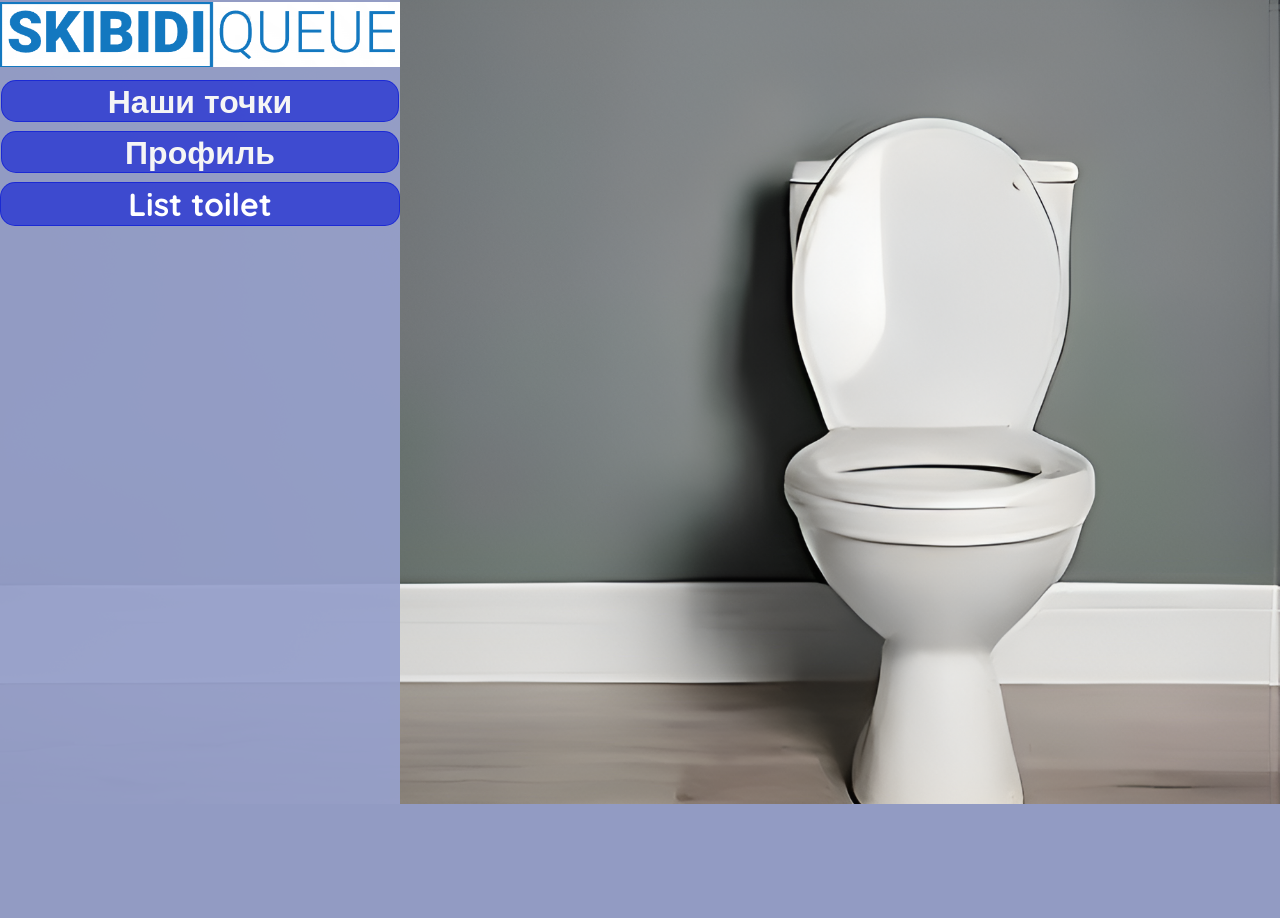
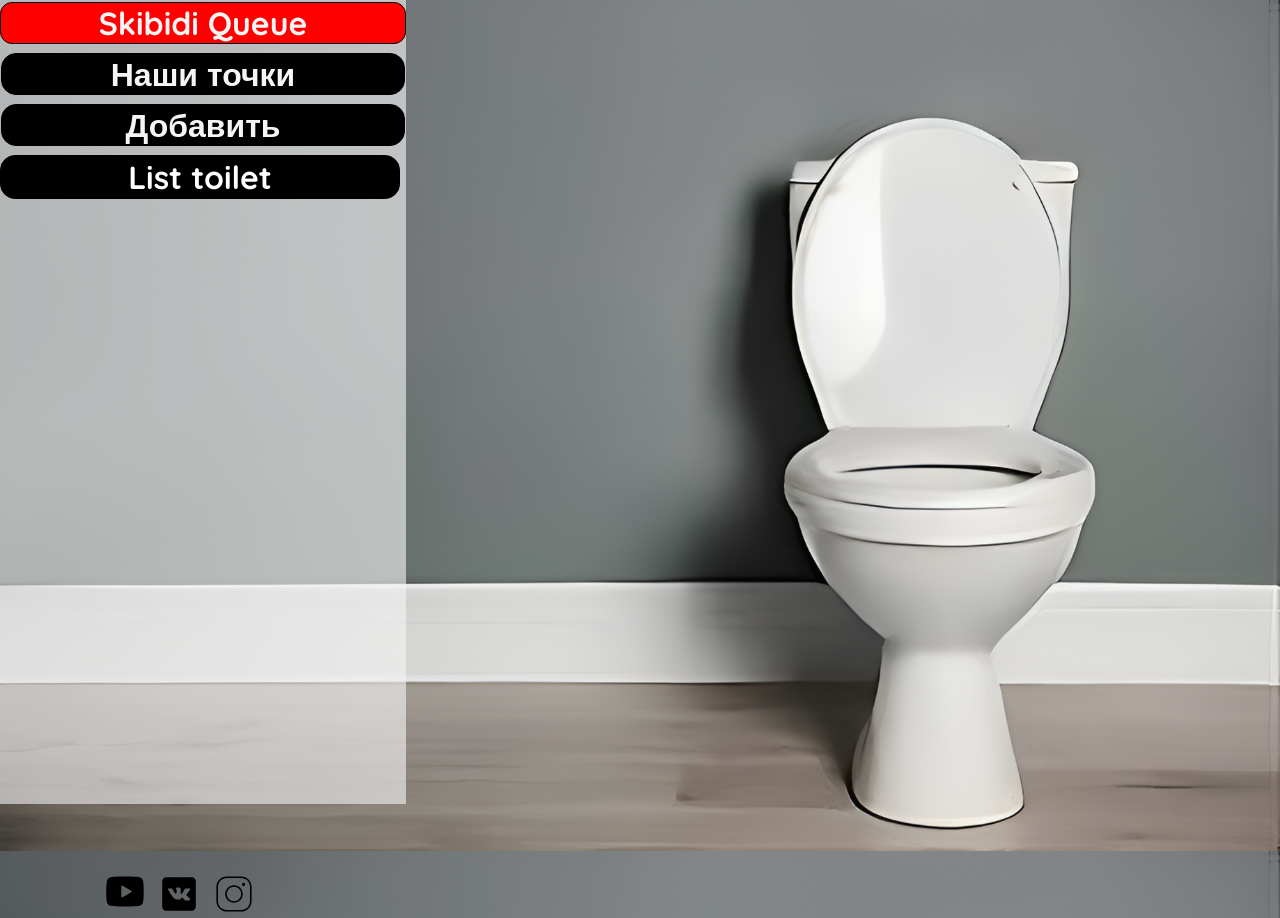
Before and after one commit to Fer1zon/registration-In-Toilet, a FastAPI app: page / in a window 1280 px wide. Before the commit the page ends 804 px from the top, so only its background shows below. Run offline with FastAPI, Linux system fonts and the light colour scheme; data that the repository does not hold is empty.

Commit message:
Цвет

```diff
--- a/static/css/style.css
+++ b/static/css/style.css
@@ -20,7 +20,7 @@ body{
     justify-content: center;
     height: 100%;
     transition: all 200ms;
-    background: rgba(151, 161, 204, 0.93);
+    background: rgba(245, 245, 245, 0.603);
 }
 
 .place:hover{
@@ -31,58 +31,67 @@ a{
     color: whitesmoke;
 }
 
+.logo{
+    text-align: center;
+    justify-content: center;
+    border: 0.1px solid black;
+    border-radius: 12px;
+    background-color: red;
+    font-size: xx-large;
+}
+
 a:hover{
-    color: #06D85F;
+    color: black;
     transition: all 200ms;
 }
 
 .themes{
-    border: 0.1px solid rgb(6, 20, 216, 0.6);
+    border: 0.1px solid black;
     border-radius: 15px;
     margin: 9px 1px;
-    background: rgb(6, 20, 216, 0.6) ;
+    background: black; ;
     font-size: xx-large;
     text-align: center;
 }
 
 .themes:hover{
-    background: rgb(128, 128, 128, 0.6);
-    border: 0.1px solid rgb(128, 128, 128, 0.6);
-    color: #06D85F;
+    background: white;
+    border: 0.1px solid white;
+    color: black;
 }
 
 .nya{
-    border: 0.1px solid rgb(6, 20, 216, 0.6);
+    border: 0.1px solid black;
     border-radius: 15px;
     margin: 9px 1px;
-    background: rgb(6, 20, 216, 0.6) ;
+    background: black; ;
     font-size: xx-large;
     text-align: center;
 }
 
 .nya:hover{
-    background: rgb(128, 128, 128, 0.6);
-    border: 0.1px solid rgb(128, 128, 128, 0.6);
+    background: white;
+    border: 0.1px solid white;
     transition: 500ms;
-    color: #06D85F;
+    color: black;
 }
 
 #open-dialog{
     color: white;
-    border: 0.1px solid rgb(6, 20, 216, 0.6);
+    border: 0.1px solid black;
     border-radius: 15px;
     width: 400px;
-    background: rgb(6, 20, 216, 0.6) ;
+    background: black; ;
     font-size: xx-large;
     align-items: center;
     justify-content: center;
 }
 
 #open-dialog:hover{
-    background: rgb(128, 128, 128, 0.6);
-    border: 0.1px solid rgb(128, 128, 128, 0.6);
+    background: white;
+    border: 0.1px solid white;
     transition: 500ms;
-    color: #06D85F;
+    color: black;
 }
 
 .popup{
@@ -90,7 +99,7 @@ a:hover{
   left: 600px;
   width: 150%;
   display: none; /* скрыть изначально */
-  background: wheat;
+  background: rgb(0, 0, 0, 0.6);
   padding: 20px;
   border-radius: 5px;
   max-width: 80%;
@@ -100,7 +109,6 @@ a:hover{
 span{
   position: absolute;
   right: 32px;
-
   border: none;
   border-radius: 4px;
   cursor: pointer;
@@ -109,7 +117,7 @@ span{
 
 #MySearch{
   width: 70%;
-  border-radius: 7px 0 0 7px;
+  border-radius: 13px 0 0 13px;
   text-align: center;
 }
 
@@ -125,3 +133,23 @@ span{
     border: 0.1px solid rgb(245, 58, 1);
     background: rgb(255, 255, 255, 0.6);
 }
+
+#SearchKeys{
+    margin-top: 10px;
+    width: 70%;
+    border-radius: 13px 0 0 13px;
+    text-align: center;
+}
+
+.list{
+    color: white;
+}
+button{
+    border-radius: 0 13px 13px 0;
+    margin-right: 6px;
+}
+
+.ssa{
+    margin-top: 670px;
+    margin-left: 100px;
+}
--- a/static/js/zxc.js
+++ b/static/js/zxc.js
@@ -100,6 +100,4 @@ async function getSearchData() {
 
 
 
-
-
 }
--- a/templates/assets.html
+++ b/templates/assets.html
@@ -18,20 +18,22 @@
 
   <div class="left-panel">
     <div class="logo">
-      <img src="/static/img/logo.png" width="400px" alt="">
+      <a href="#" style="text-decoration: none;">Skibidi Queue</a>
     </div>
     <div class="themes">
       <a href="#" style="text-decoration: none;">Наши точки</a>
     </div>
     <div class="nya">
-      <a href="#" style="text-decoration: none;">Профиль</a>
+      <a href="/templates/two-slide.html" style="text-decoration: none;">Добавить</a>
     </div>
     <div class="top-panel-content">
     <button id="open-dialog" onclick="openPopup()">List toilet</button>
     <div id="popup" class="popup">
       <span class="close" onclick="closePopup()">&times;</span>
-      <h1>List Unitas</h1>
-      <input type="search" id="MySearch" name="q" placeholder="найти мать">
+      <h1 class="list">List Unitas</h1>
+      <input type="search" id="MySearch" name="q" placeholder="найти унитаз">
+      <button id="Search-button" onclick="getSearchData()">Search</button>
+      <input type="search" id="SearchKeys" name="q" placeholder="Ввести ключ">
       <button id="Search-button" onclick="getSearchData()">Search</button>
       <p id="output"></p>
 
@@ -44,9 +46,20 @@
 
 
 
-
+      </div>
+      <div class="ssa">
+        <a href="youtube.com"><svg xmlns="http://www.w3.org/2000/svg" x="0px" y="0px" width="50" height="45" viewBox="0 0 24 24">
+          <path d="M21.582,6.186c-0.23-0.86-0.908-1.538-1.768-1.768C18.254,4,12,4,12,4S5.746,4,4.186,4.418 c-0.86,0.23-1.538,0.908-1.768,1.768C2,7.746,2,12,2,12s0,4.254,0.418,5.814c0.23,0.86,0.908,1.538,1.768,1.768 C5.746,20,12,20,12,20s6.254,0,7.814-0.418c0.861-0.23,1.538-0.908,1.768-1.768C22,16.254,22,12,22,12S22,7.746,21.582,6.186z M10,14.598V9.402c0-0.385,0.417-0.625,0.75-0.433l4.5,2.598c0.333,0.192,0.333,0.674,0,0.866l-4.5,2.598 C10.417,15.224,10,14.983,10,14.598z"></path>
+      </svg></a>
+      <a href="vk.com"><svg xmlns="http://www.w3.org/2000/svg" x="0px" y="0px" width="50" height="40" viewBox="0 0 50 50">
+        <path d="M41,4H9C6.24,4,4,6.24,4,9v32c0,2.76,2.24,5,5,5h32c2.76,0,5-2.24,5-5V9C46,6.24,43.76,4,41,4z M37.72,33l-3.73-0.01 c0,0-0.08,0.01-0.21,0.01c-0.3,0-0.92-0.08-1.65-0.58c-1.31-0.91-2.56-3.17-3.55-3.17c-0.07,0-0.13,0.01-0.19,0.03 c-0.86,0.27-1.12,1.13-1.12,2.18c0,0.37-0.26,0.54-0.96,0.54h-1.93c-2.16,0-4.25-0.05-6.6-2.62c-3.46-3.79-6.7-10.53-6.7-10.53 s-0.18-0.39,0.01-0.62c0.18-0.21,0.6-0.23,0.76-0.23c0.04,0,0.06,0,0.06,0h4c0,0,0.37,0.07,0.64,0.27c0.23,0.17,0.35,0.48,0.35,0.48 s0.68,1.32,1.53,2.81c1.43,2.46,2.2,3.28,2.75,3.28c0.09,0,0.18-0.02,0.27-0.07c0.82-0.45,0.58-4.09,0.58-4.09s0.01-1.32-0.42-1.9 c-0.33-0.46-0.96-0.59-1.24-0.63c-0.22-0.03,0.14-0.55,0.62-0.79c0.62-0.3,1.65-0.36,2.89-0.36h0.6c1.17,0.02,1.2,0.14,1.66,0.25 c1.38,0.33,0.91,1.62,0.91,4.71c0,0.99-0.18,2.38,0.53,2.85c0.05,0.03,0.12,0.05,0.21,0.05c0.46,0,1.45-0.59,3.03-3.26 c0.88-1.52,1.56-3.03,1.56-3.03s0.15-0.27,0.38-0.41c0.22-0.13,0.22-0.13,0.51-0.13h0.03c0.32,0,3.5-0.03,4.2-0.03h0.08 c0.67,0,1.28,0.01,1.39,0.42c0.16,0.62-0.49,1.73-2.2,4.03c-2.82,3.77-3.14,3.49-0.8,5.67c2.24,2.08,2.7,3.09,2.78,3.22 C39.68,32.88,37.72,33,37.72,33z"></path>
+    </svg></a>
+    <a href="#"><svg xmlns="http://www.w3.org/2000/svg" x="0px" y="0px" width="50" height="40" viewBox="0 0 50 50">
+      <path d="M 16 3 C 8.8324839 3 3 8.8324839 3 16 L 3 34 C 3 41.167516 8.8324839 47 16 47 L 34 47 C 41.167516 47 47 41.167516 47 34 L 47 16 C 47 8.8324839 41.167516 3 34 3 L 16 3 z M 16 5 L 34 5 C 40.086484 5 45 9.9135161 45 16 L 45 34 C 45 40.086484 40.086484 45 34 45 L 16 45 C 9.9135161 45 5 40.086484 5 34 L 5 16 C 5 9.9135161 9.9135161 5 16 5 z M 37 11 A 2 2 0 0 0 35 13 A 2 2 0 0 0 37 15 A 2 2 0 0 0 39 13 A 2 2 0 0 0 37 11 z M 25 14 C 18.936712 14 14 18.936712 14 25 C 14 31.063288 18.936712 36 25 36 C 31.063288 36 36 31.063288 36 25 C 36 18.936712 31.063288 14 25 14 z M 25 16 C 29.982407 16 34 20.017593 34 25 C 34 29.982407 29.982407 34 25 34 C 20.017593 34 16 29.982407 16 25 C 16 20.017593 20.017593 16 25 16 z"></path>
+      </svg></a>
       </div>
     </div>
+
   </header>
 </body>
 <script src="/static/js/zxc.js"></script>
```
Also changed, not shown: templates/two-slide.html (added, +11 -0 lines).
